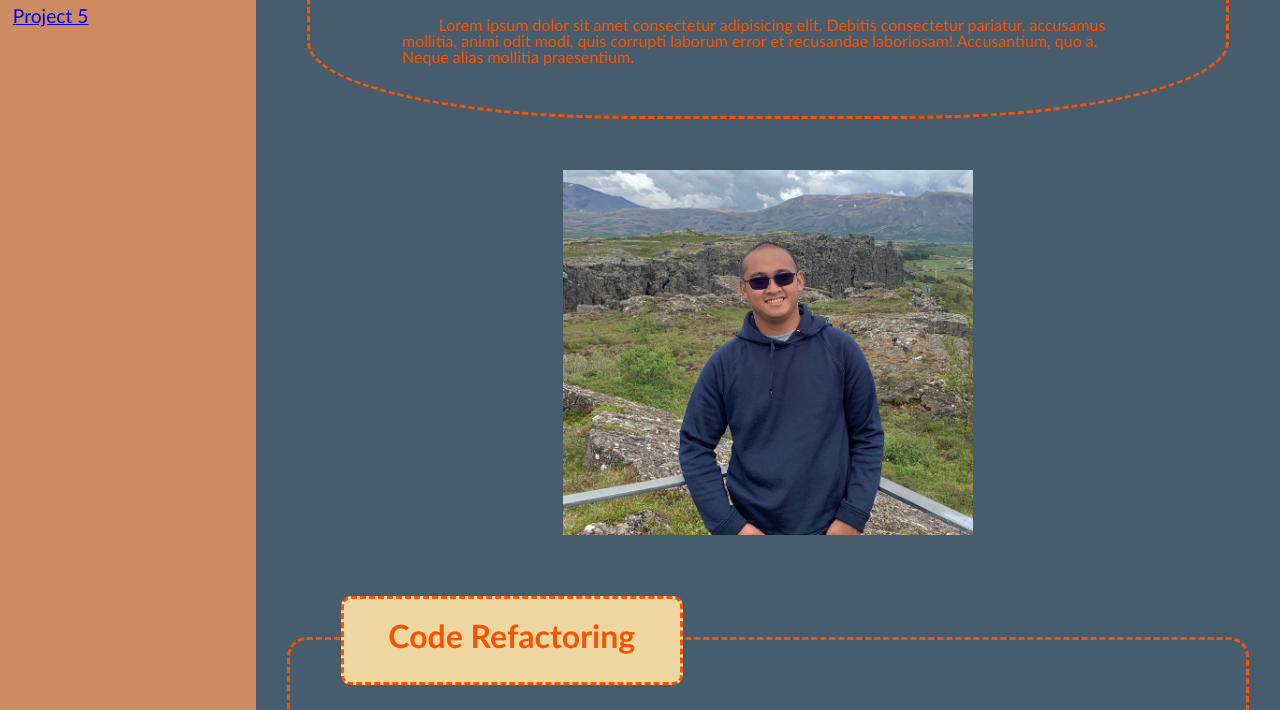
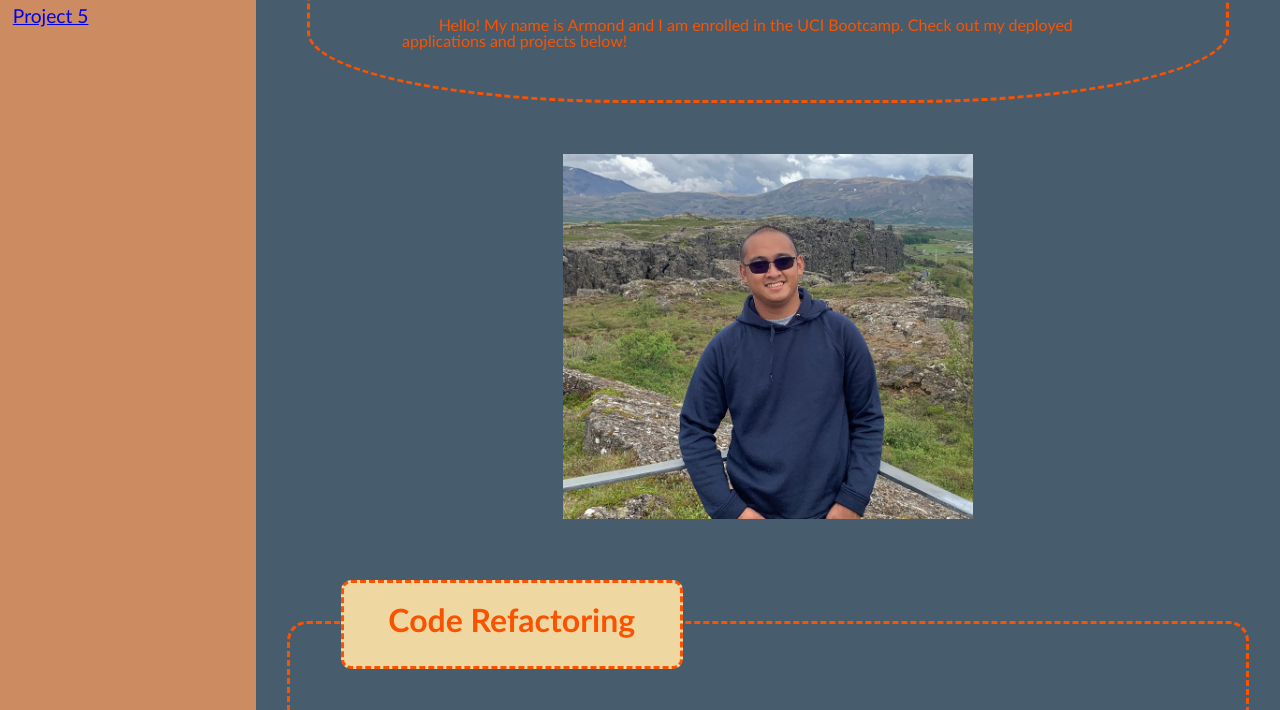
Before and after one commit to vicearus/Module2, a plain HTML site: page index.html in a window 1280 px wide. Shown: the part 199-909 px from the top of the page. Drawn offline with Linux system fonts and the light colour scheme.

Commit message:
Added READEME details and About Me

```diff
--- a/index.html
+++ b/index.html
@@ -28,7 +28,7 @@
 
         <section>
             <h1 id="AboutMe">About Me</h1>
-            <p>Lorem ipsum dolor sit amet consectetur adipisicing elit. Debitis consectetur pariatur, accusamus mollitia, animi odit modi, quis corrupti laborum error et recusandae laboriosam! Accusantium, quo a. Neque alias mollitia praesentium.</p>
+            <p>Hello! My name is Armond and I am enrolled in the UCI Bootcamp. Check out my deployed applications and projects below!</p>
         </section>
         <img src="./assets/IMG_2463.jpg" class="hero">
 
```
Also changed, not shown: assets/PortfolioImg.PNG (added), 1 other file.
